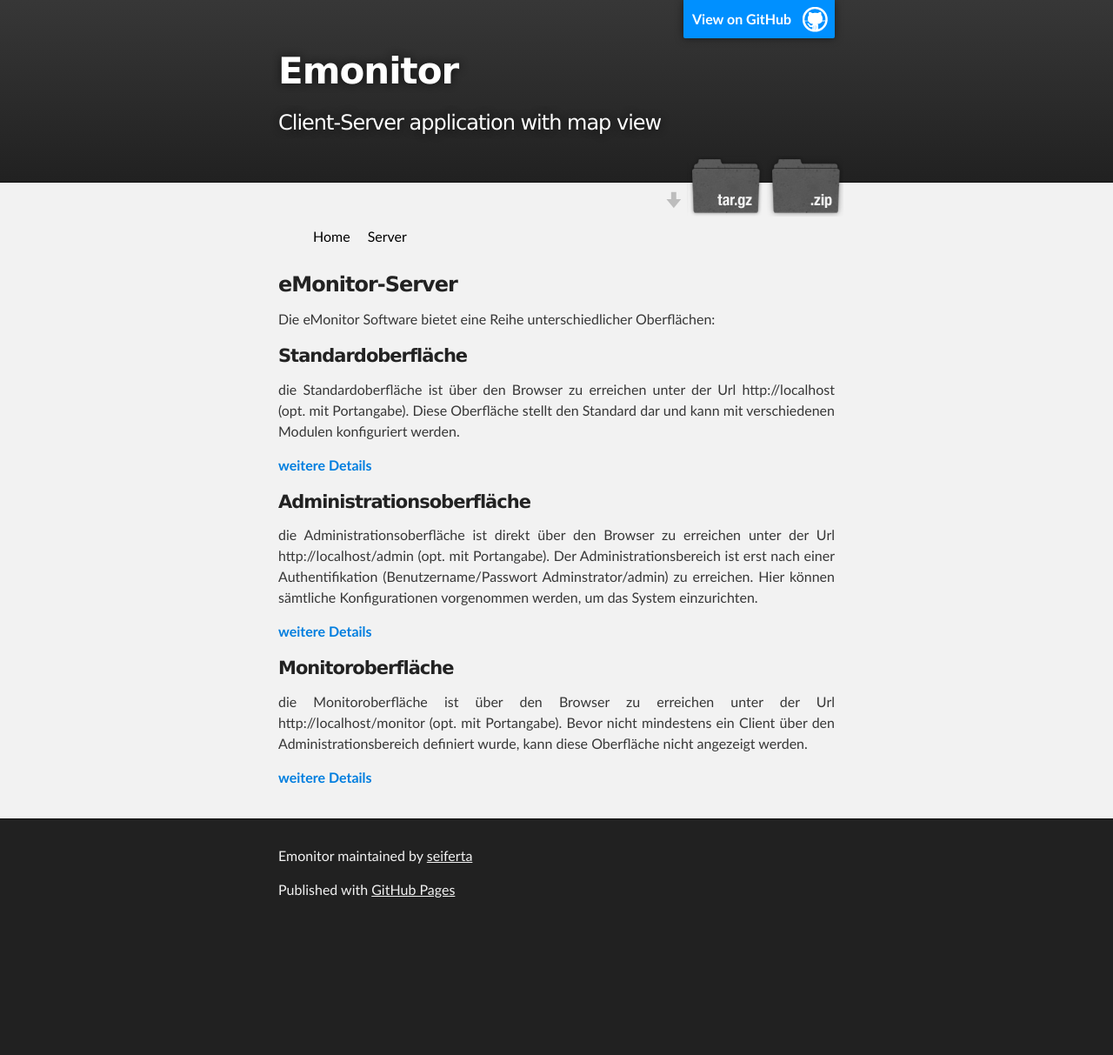
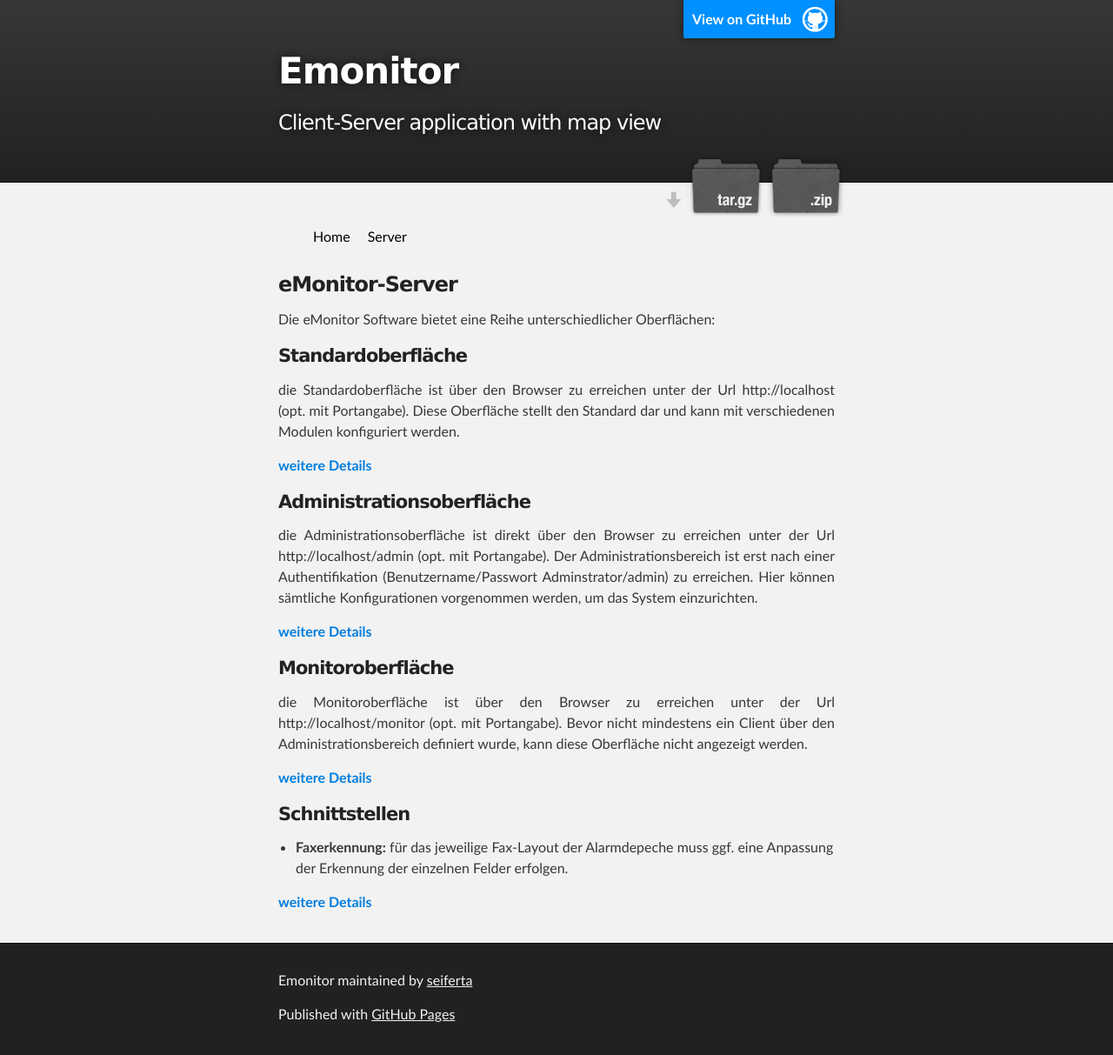
Before and after one commit to seiferta/eMonitor, a Jekyll site: the page built from docs/server.md, in a window 1280 px wide. Shown: the whole page at 87% size. Built offline with Jekyll 4.4.1, drawn with Linux system fonts in a browser that asks for light colours; nearby versions of some CDN libraries; before the commit the page ends 1070 px from its top, so only the background shows below that.

Commit message:
faxchecker link added

```diff
--- a/docs/server.md
+++ b/docs/server.md
@@ -5,7 +5,6 @@
 ---
 
 ### eMonitor-Server
-
 
 Die eMonitor Software bietet eine Reihe unterschiedlicher Oberflächen:
 
@@ -21,6 +20,7 @@
 die Administrationsoberfläche ist direkt über den Browser zu erreichen unter der Url http://localhost/admin (opt. mit Portangabe).
 Der Administrationsbereich ist erst nach einer Authentifikation (Benutzername/Passwort Adminstrator/admin) zu erreichen. Hier können sämtliche Konfigurationen vorgenommen werden, um das System einzurichten.
 
+
 [**weitere Details**][2]
 
 #### Monitoroberfläche
@@ -29,7 +29,14 @@
 
 [**weitere Details**][3]
 
+#### Schnittstellen
+
+* **Faxerkennung:** für das jeweilige Fax-Layout der Alarmdepeche muss ggf. eine Anpassung der Erkennung der einzelnen Felder erfolgen.
+
+ [**weitere Details**][4]
+
 
 [1]: frontend
 [2]: admin
 [3]: monitor
+[4]: ../faxchecker
```
